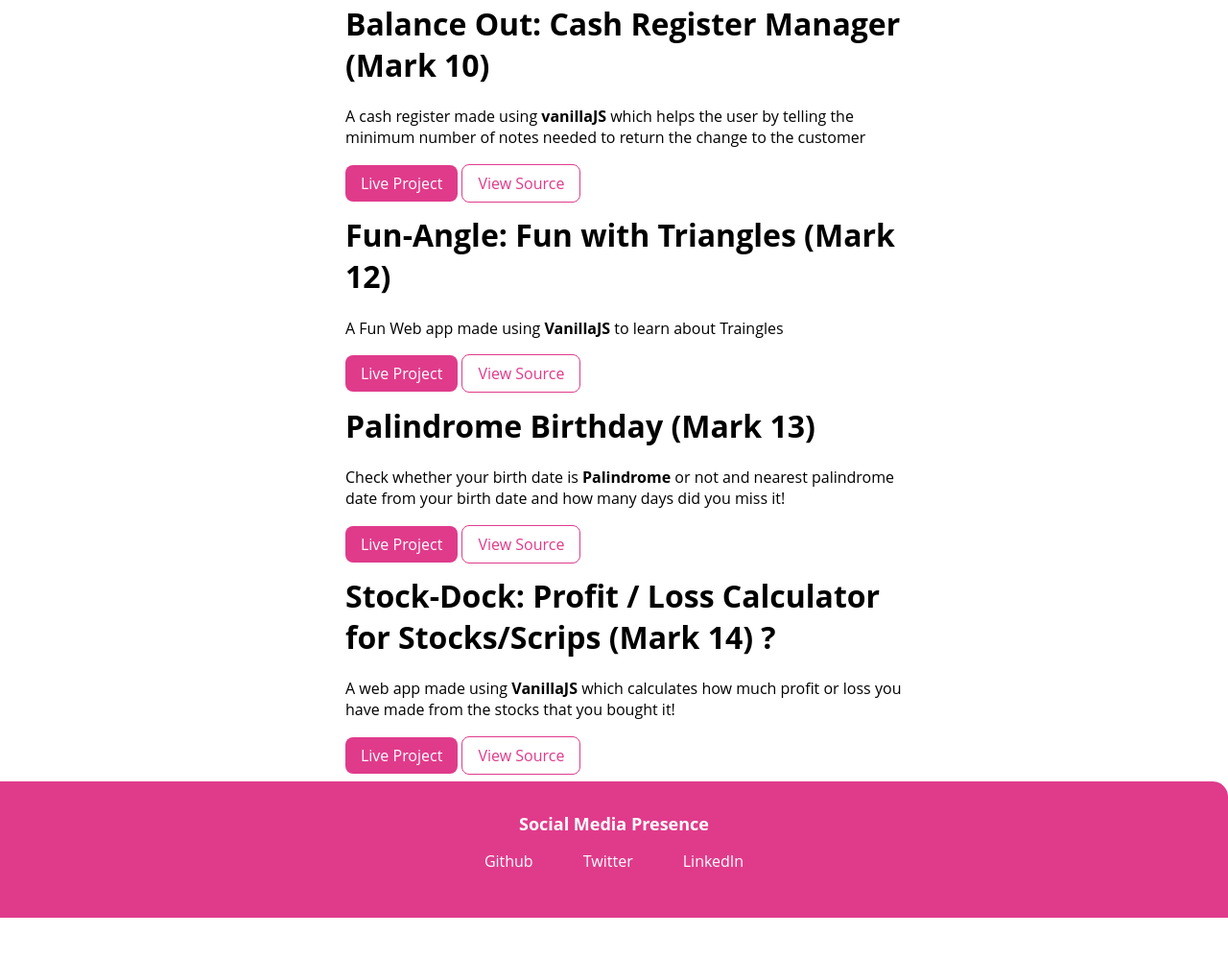
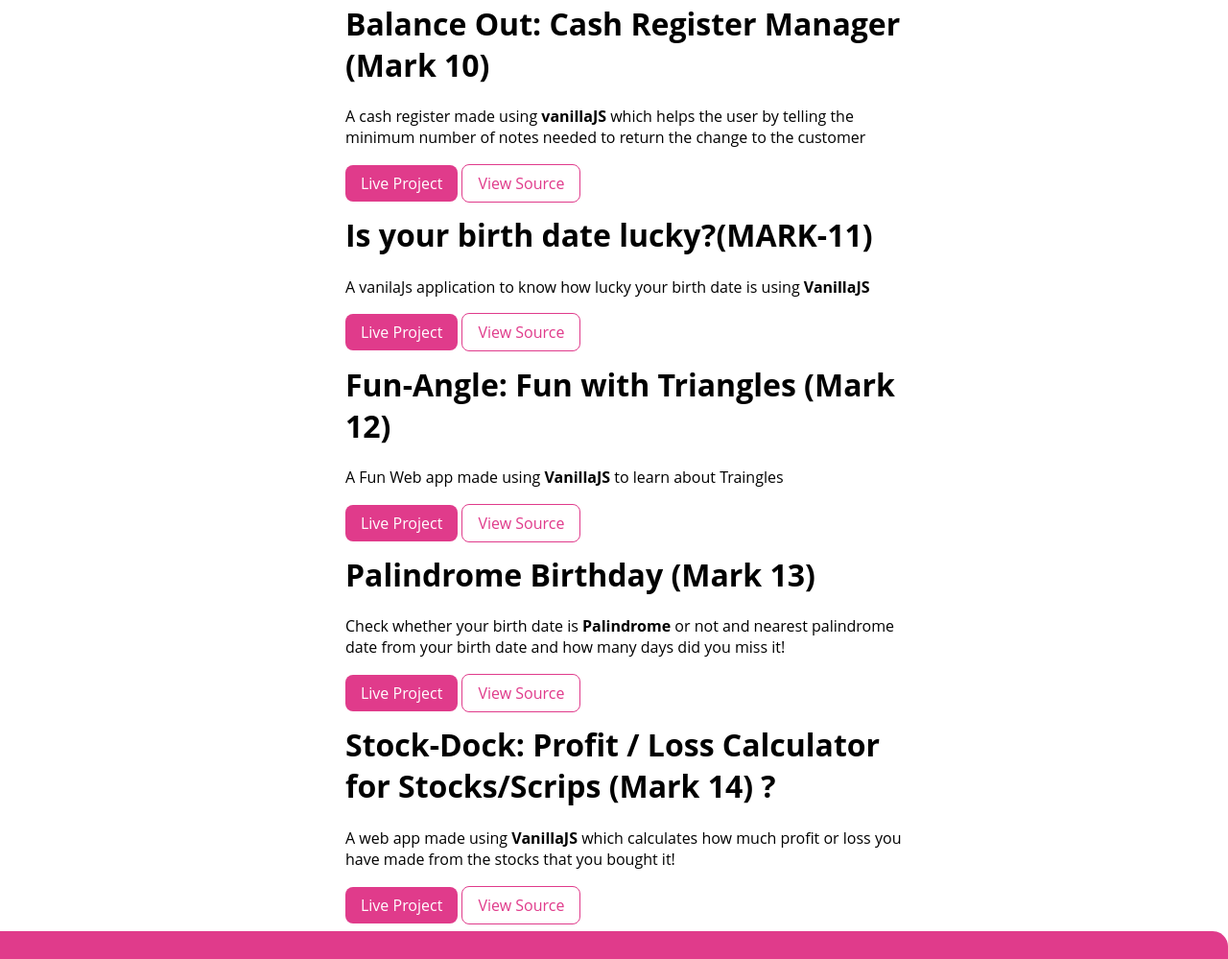
Before and after one commit to kr-sarvesh/My-portfolio-view, a plain HTML site: page projects.html in a window 1280 px wide. Shown: the part 1627-2626 px from the top of the page at 96% size. Before the commit the page ends 2583 px from the top, so only its background shows below. Drawn offline with Linux system fonts and the light colour scheme.

Commit message:
docs:added mark11 project

```diff
--- a/projects.html
+++ b/projects.html
@@ -146,6 +146,19 @@
     <ul class="list-non-bullet">
       <li>
         <div class="container container-fluid">
+          <h1>Is your birth date lucky?(MARK-11)
+          </h1>
+          <p class="pt">
+            A vanilaJs application to know how lucky your birth date is using <strong>VanillaJS</strong></p>
+          <a class="link primary-link" target="_blank" href="https://check-lucky-birthday-no.netlify.app/">Live Project</a>
+          <a class="link secondary-link" href="https://github.com/kr-sarvesh/IsurBirthdayLuckynoexercise0-mark11/tree/master">View Source</a>
+        </div>
+      </li>
+
+    </ul>
+    <ul class="list-non-bullet">
+      <li>
+        <div class="container container-fluid">
           <h1>Fun-Angle: Fun with Triangles (Mark 12)</h1>
           <p class="pt">
             A Fun Web app made using
```
